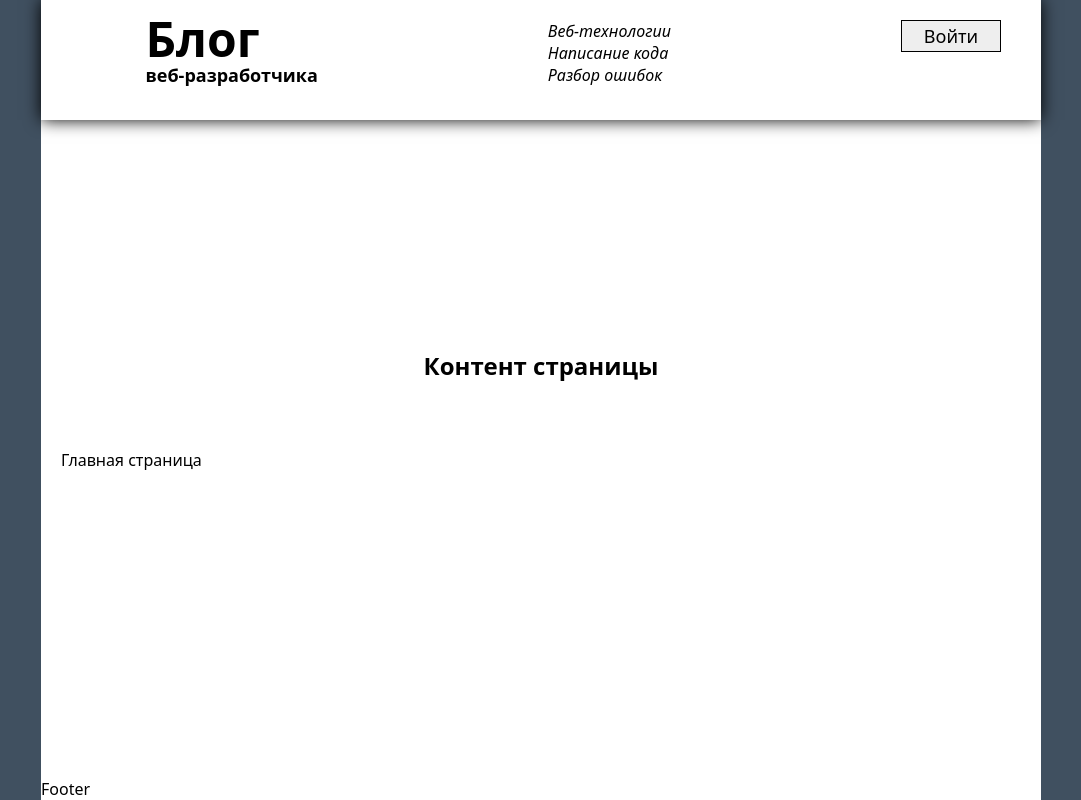
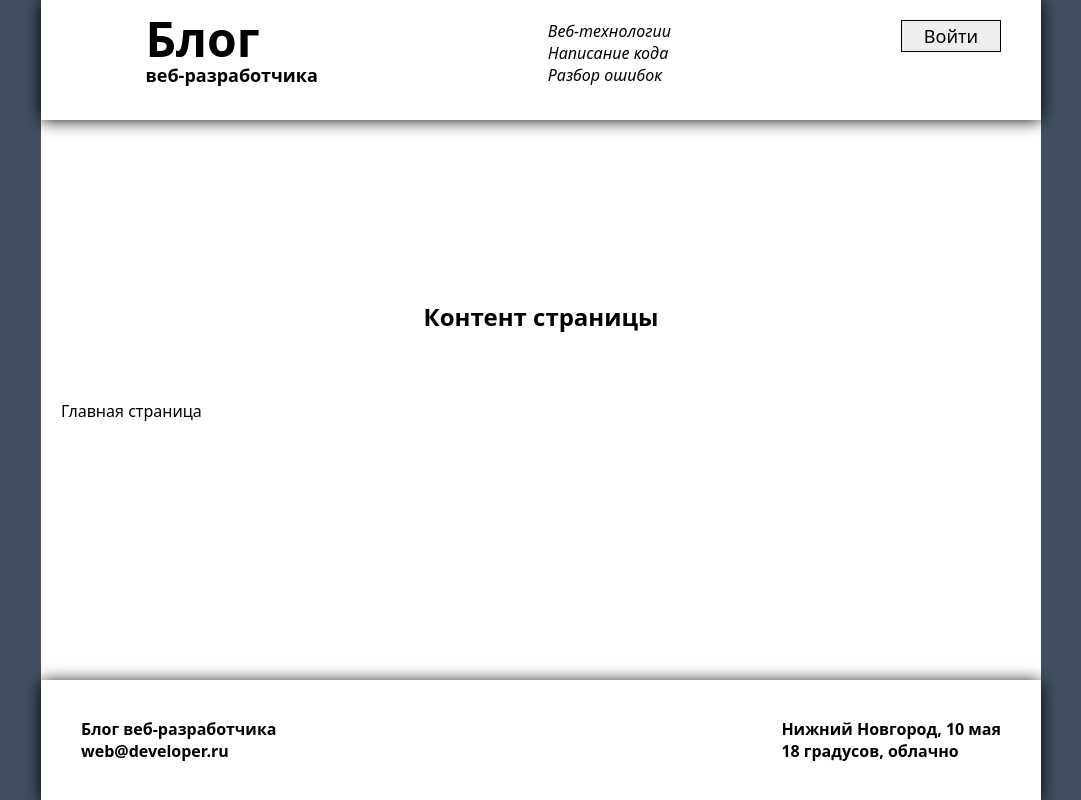
Before and after one commit to helga2lip/blog-react, a React (Vite) app: page / in a window 1280 px wide. Shown: the whole page, without its empty margins (99-1180 px from the left). Built offline with nearby package versions, Linux system fonts and the light colour scheme; a web font is replaced by a local one.

Commit message:
футер

```diff
--- a/src/App.jsx
+++ b/src/App.jsx
@@ -1,5 +1,5 @@
 import { Route, Routes } from 'react-router-dom'
-import { Header } from './components'
+import { Header, Footer } from './components'
 import styled from 'styled-components'
 
 const Appcolumn = styled.div`
@@ -19,8 +19,6 @@ padding: 120px 20px;
 const H2 = styled.h2`
 text-align: center;
 `;
-
-const Footer = () => <div>Footer</div>
 
 export function App() {
 
--- /dev/null
+++ b/src/components/footer/footer.jsx
@@ -0,0 +1,28 @@
+import styled from "styled-components"
+
+const FooterContainer = ({ className }) => {
+  return (
+    <div className={className}>
+      <div>
+        <div>Блог веб-разработчика</div>
+        <div>web@developer.ru</div>
+      </div>
+      <div>
+        <div>Нижний Новгород, {new Date().toLocaleString('ru', { day: 'numeric', month: 'long' })}</div>
+        <div>18 градусов, облачно</div>
+      </div>
+    </div>
+  )
+}
+
+export const Footer = styled(FooterContainer)`
+padding: 20px 40px;
+width: 1000px;
+height: 120px;
+display: flex;
+justify-content: space-between;
+align-items: center;
+font-weight: bold;
+background-color: #ffffff;
+box-shadow: 0px 2px 16px #000000;
+`;
--- a/src/components/index.js
+++ b/src/components/index.js
@@ -1,2 +1,3 @@
 export * from './header/header'
+export * from './footer/footer'
 export * from './icon/icon'
```
